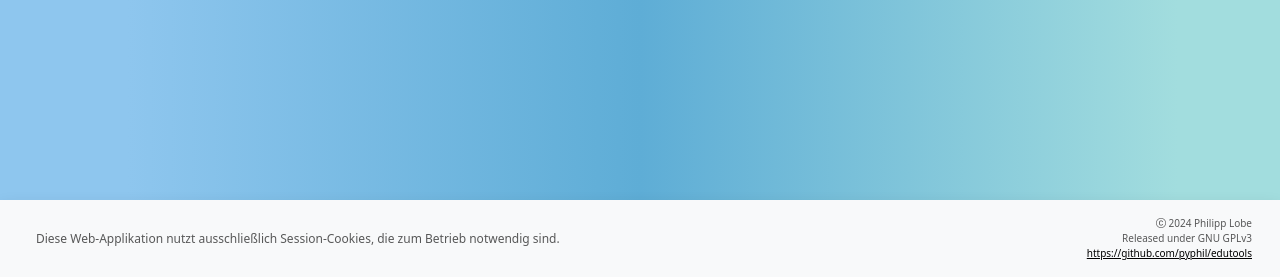
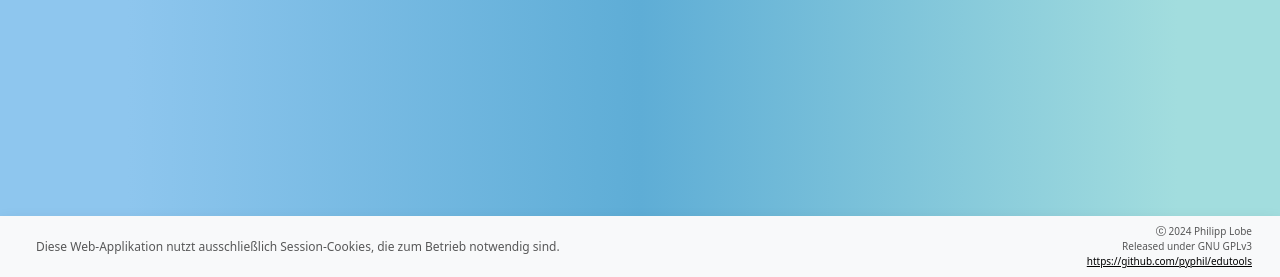
Before and after one commit to pyphil/edutools, a Django app: page /accounts/change_user/ in a window 1280 px wide. Shown: the part 523-800 px from the top of the page. Run offline with Django 3.2, Linux system fonts and the light colour scheme; the visitor is signed in with stand-in values (Sample User, id 1); data that the repository does not hold is empty; some libraries are stand-ins or nearby versions.

Commit message:
Update edutools_base.html

```diff
--- a/edutools_home/templates/edutools_base.html
+++ b/edutools_home/templates/edutools_base.html
@@ -68,7 +68,7 @@
 {% block content %}
 {% endblock content %}
 
-<nav class="navbar navbar-fixed-bottom bg-light shadow">
+<nav class="navbar navbar-fixed-bottom bg-light shadow py-0">
     <div class="container-fluid">
         <div style="font-size: 12px;" class="navbar-text text-end ms-4 me-3">
             Diese Web-Applikation nutzt ausschließlich Session-Cookies, die zum Betrieb notwendig sind.
```
